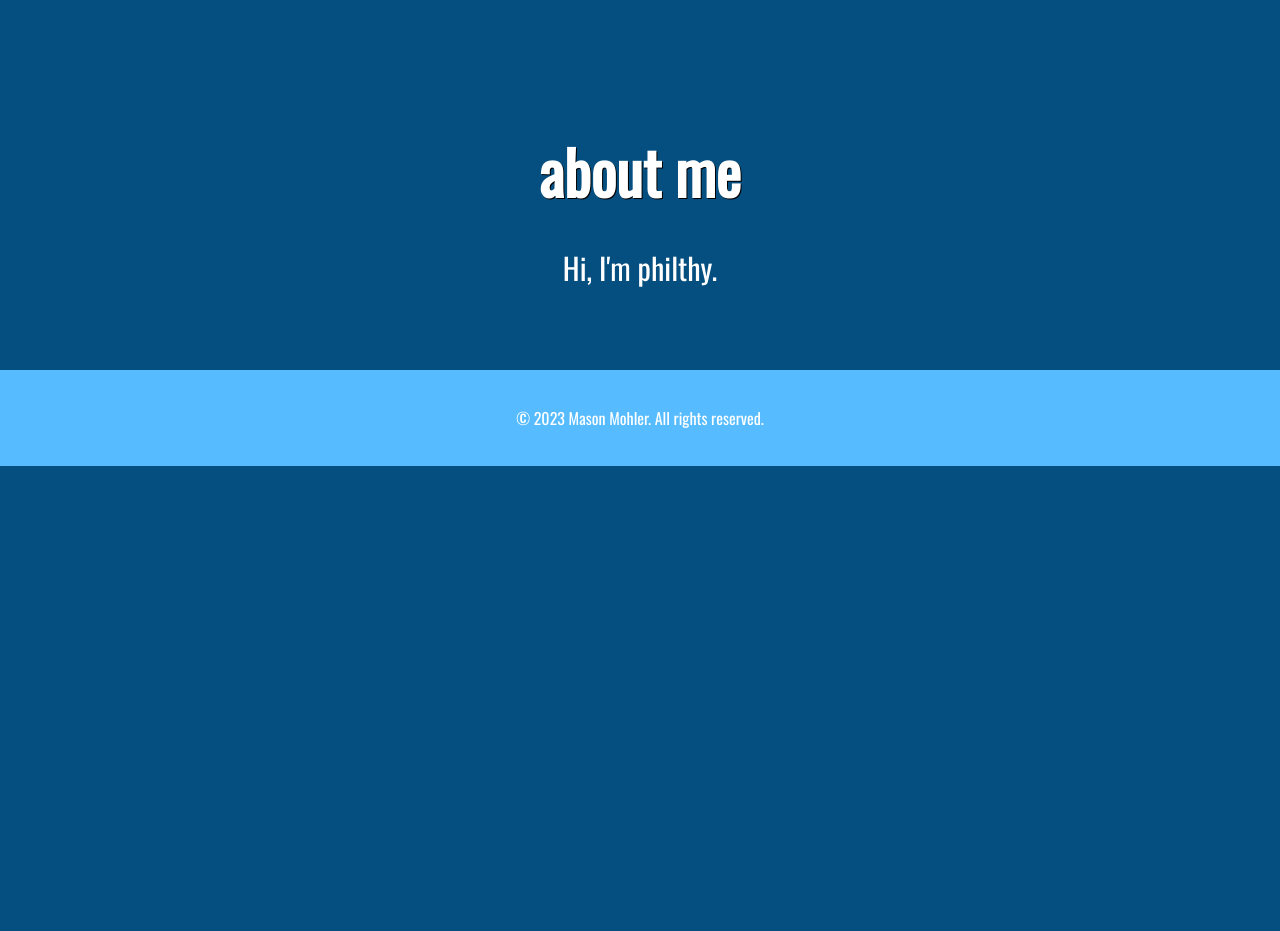
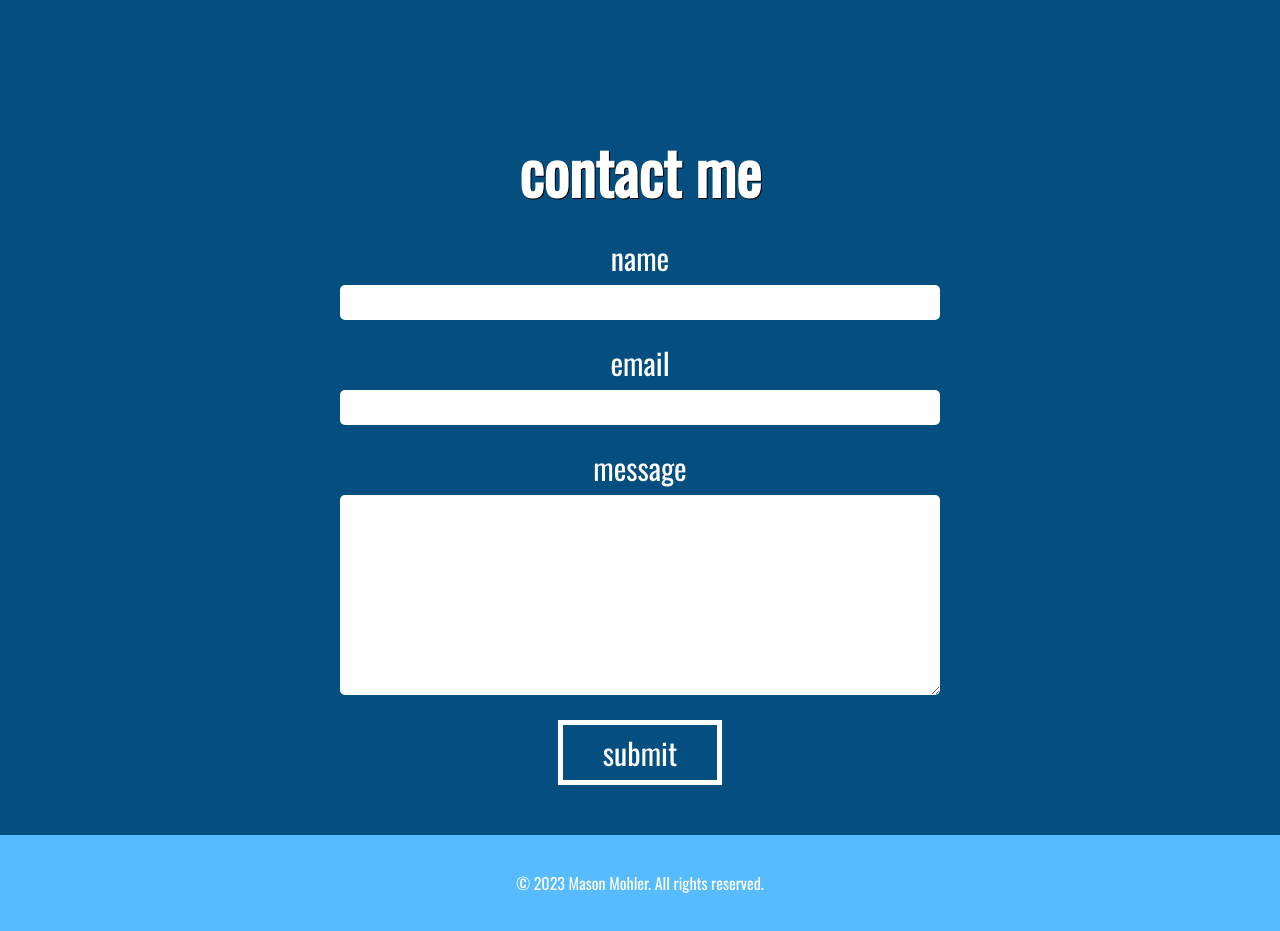
Before and after one commit to masonmohler/personal-projects, a plain HTML site: page beat-selling-website/index.html in a window 1280 px wide. Shown: the part 1060-1991 px from the top of the page. Before the commit the page ends 1526 px from the top, so only its background shows below. Drawn offline with nearby package versions, Linux system fonts and the light colour scheme.

Commit message:
Finished styling contact form

```diff
--- a/beat-selling-website/assets/style.css
+++ b/beat-selling-website/assets/style.css
@@ -125,6 +125,58 @@ h2 {
     margin-right: 40px;
 }
 
+#contact {
+    padding: 50px;
+    text-align: center;
+    color: #fff;
+}
+
+#contact h2 {
+    margin-bottom: 20px;
+    font-size: 60px;
+}
+
+#contact form {
+    max-width: 600px;
+    margin: 0 auto;
+}
+
+#contact label {
+    display: block;
+    font-size: 30px;
+    margin-bottom: 5px;
+}
+
+#contact input[type="text"],
+#contact input[type="email"],
+#contact textarea {
+    width: 100%;
+    padding: 10px;
+    margin-bottom: 20px;
+    border: none;
+    border-radius: 5px;
+}
+
+#contact textarea {
+    height: 200px;
+}
+
+#contact button[type="submit"] {
+    background-color: #054F80;
+    box-shadow: inset 0 0 0 0 #57BCFF;
+    color: #fff;
+    padding: 5px 40px;
+    border: 5px solid #fff;
+    font-family: 'Oswald', sans-serif;
+    font-size: 30px;
+    cursor: pointer;
+    transition: .3s ease-in-out;
+}
+
+#contact button[type="submit"]:hover {
+    box-shadow: inset 300px 0 0 0 #57BCFF;
+    font-size: 40px;
+}
 #about h2 {
     text-align: center;
     font-size: 60px;
--- a/beat-selling-website/index.html
+++ b/beat-selling-website/index.html
@@ -54,10 +54,18 @@
         </ul>
     </section>
 
-    <section id="about">
-        <h2>about me</h2>
-        <p>Hi, I'm philthy.</p>
-    </section>
+    <section id="contact">
+		<h2>contact me</h2>
+		<form action="send-email.php" method="post">
+			<label for="name">name</label>
+			<input type="text" id="name" name="name" required>
+			<label for="email">email</label>
+			<input type="email" id="email" name="email" required>
+			<label for="message">message</label>
+			<textarea id="message" name="message" required></textarea>
+			<button type="submit">submit</button>
+		</form>
+	</section>
 
     <footer>
         <p>&copy; 2023 Mason Mohler. All rights reserved.</p>
```
